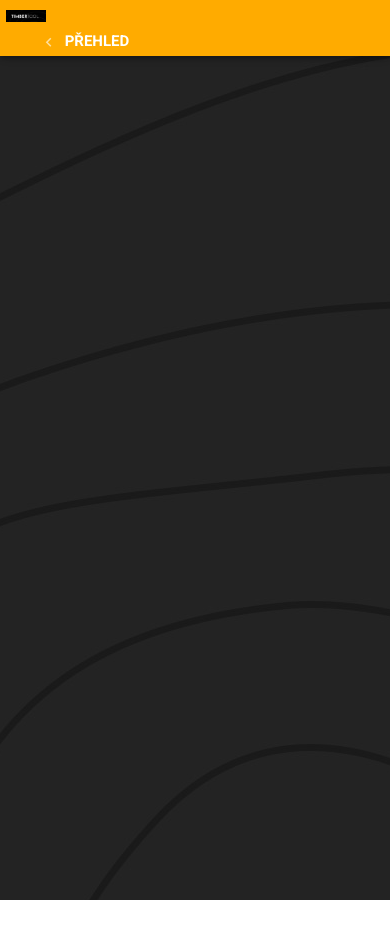
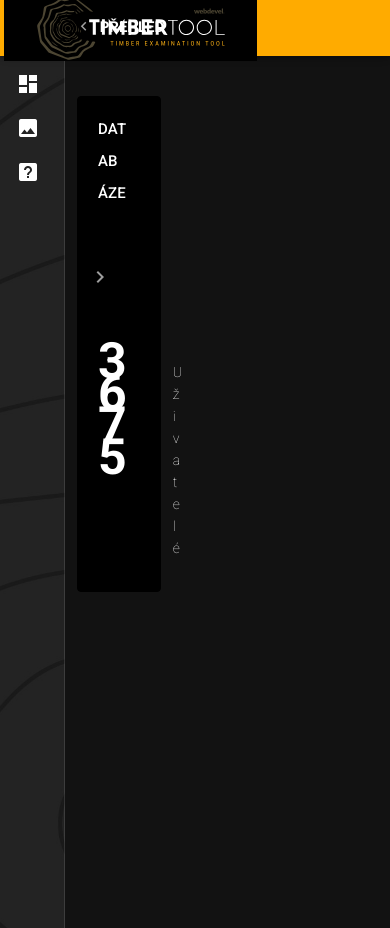
Before and after one commit to Xylofonoda/drevoFE, a Nuxt app: page /admin/adminhome in a window 390 px wide. Before the commit the page ends 900 px from the top, so only its background shows below. Built offline with nearby package versions, Linux system fonts and the light colour scheme.

Commit message:
+ admin page base gridding (responsivity still an issue) + admin layout / admin toolbar removed sidebar added into layout / added background image / removed background image.

```diff
--- a/components/admintoolbar.vue
+++ b/components/admintoolbar.vue
@@ -1,19 +1,19 @@
 <template>
-  <v-app>
     <v-app-bar color="#FFAB00" app>
       <v-row>
         <v-col cols="2">
-          <v-img
-            class="justify-start"
-            style="left: -10px"
-            src="/adminlogo.png"
-            max-width="219px"
-
-            contain
-          ></v-img>
+          <v-row justify="start">
+            <v-img
+              style="background: black"
+              src="/logo_white.svg"
+              max-width="253px"
+              height="65px"
+              contain
+            ></v-img>
+          </v-row>
         </v-col>
         <v-col cols="10">
-          <v-row class="pt-3" style="position: relative; left: -35px">
+          <v-row style="position: relative;">
             <nuxt-link to="/admin/adminhome" style="text-decoration: none">
               <v-btn
                 fab
@@ -23,7 +23,7 @@
                 class="mt-4"
                 color="black"
               >
-                <v-icon plain class="white--text" style="font-weight: 600;">
+                <v-icon plain class="white--text" style="font-weight: 600; bottom: 2px">
                   mdi-{{ `chevron-${miniVariant ? 'left' : 'left'}` }}
                 </v-icon>
               </v-btn>
@@ -35,7 +35,6 @@
         </v-col>
       </v-row>
     </v-app-bar>
-  </v-app>
 </template>
 
 <script>
@@ -43,7 +42,6 @@ export default {
   name: "AdminToolComp",
   components: {},
   miniVariant: false,
-  layout: "AllroundLayout",
   props: {
     name: {
       type: String,
--- a/layouts/HomeLayout.vue
+++ b/layouts/HomeLayout.vue
@@ -24,10 +24,3 @@ export default {
   }
 }
 </script>
-
-<style>
-#app {
-  background: url('/bg.jpg') no-repeat center center fixed !important;
-  background-size: cover;
-}
-</style>
--- /dev/null
+++ b/layouts/adminlayout.vue
@@ -0,0 +1,56 @@
+<template>
+  <v-app>
+  <v-main>
+    <v-row no-gutters>
+        <v-col cols="2">
+            <v-navigation-drawer
+              permanent
+              src="/bg.jpg"
+            >
+              <v-list
+                dense
+                nav
+              >
+                <v-list-item
+                  v-for="item in items"
+                  :key="item.title"
+                  link
+
+                >
+                  <v-list-item-icon>
+                    <v-icon>{{ item.icon }}</v-icon>
+                  </v-list-item-icon>
+                  <v-list-item-content>
+                    <v-list-item-title>{{ item.title }}</v-list-item-title>
+                  </v-list-item-content>
+                </v-list-item>
+              </v-list>
+            </v-navigation-drawer>
+        </v-col>
+        <v-col cols="10" class="mt-7">
+          <Nuxt/>
+        </v-col>
+    </v-row>
+  </v-main>
+  </v-app>
+</template>
+
+
+<script>
+export default {
+  name: "AdminLayout",
+  data() {
+    return {
+      fixed: false,
+      miniVariant: false,
+      items: [
+        {title: 'Dashboard', icon: 'mdi-view-dashboard'},
+        {title: 'Photos', icon: 'mdi-image'},
+        {title: 'About', icon: 'mdi-help-box'},
+      ],
+      right: null,
+    }
+  }
+
+}
+</script>
--- a/pages/admin/adminhome.vue
+++ b/pages/admin/adminhome.vue
@@ -1,14 +1,74 @@
 <template>
-  <admin-tool-comp
-    name="Přehled"
-  ></admin-tool-comp>
+  <v-app>
+    <admin-tool-comp
+      name="Přehled">
+    </admin-tool-comp>
+    <v-container>
+    <v-row>
+      <v-col cols="4">
+        <v-card
+          class=""
+          outlined
+          color="black"
+          rounded
+          max-width="360px"
+        >
+          <v-row>
+            <v-col cols="10">
+              <v-card-title class="text-uppercase pl-5" style="font-size: 15px">
+                Databáze
+              </v-card-title>
+            </v-col>
+            <v-col cols="2">
+              <v-btn
+                plain
+                fab
+                class="pr-3"
+              >
+                <v-icon>
+                  mdi-{{ `chevron-${miniVariant ? 'right' : 'right'}` }}
+                </v-icon>
+              </v-btn>
+            </v-col>
+          </v-row>
+          <v-row>
+            <v-col cols="8">
+              <v-card-title>
+                <p class="pl-1" style="font-weight: 600; font-size: 50px">
+                  3 675
+                </p>
+              </v-card-title>
+            </v-col>
+            <v-col cols="4">
+              <v-card-subtitle>
+                <p class="pt-4 pl-2 font-weight-thin">Uživatelé</p>
+              </v-card-subtitle>
+            </v-col>
+          </v-row>
+        </v-card>
+      </v-col>
+
+    </v-row>
+    </v-container>
+  </v-app>
 </template>
 
 <script>
-  import AdminToolComp from "@/components/admintoolbar";
-  export default {
-    name:"AdminHome",
-    components: {AdminToolComp},
-    layout:"AllroundLayout"
-  }
+import AdminToolComp from "@/components/admintoolbar";
+
+export default {
+  name: "AdminHome",
+  components: {AdminToolComp},
+  layout: "adminlayout",
+  data() {
+    return {
+      items: [
+        {title: 'Dashboard', icon: 'mdi-view-dashboard'},
+        {title: 'Photos', icon: 'mdi-image'},
+        {title: 'About', icon: 'mdi-help-box'},
+      ],
+      right: null,
+    }
+  },
+}
 </script>
--- a/pages/app/home.vue
+++ b/pages/app/home.vue
@@ -273,5 +273,9 @@ body {
   overflow-x: hidden;
   overflow-y: unset;
 }
+#app {
+  background: url('/bg.jpg') no-repeat center center fixed;
+  background-size:cover;
+}
 
 </style>
```
